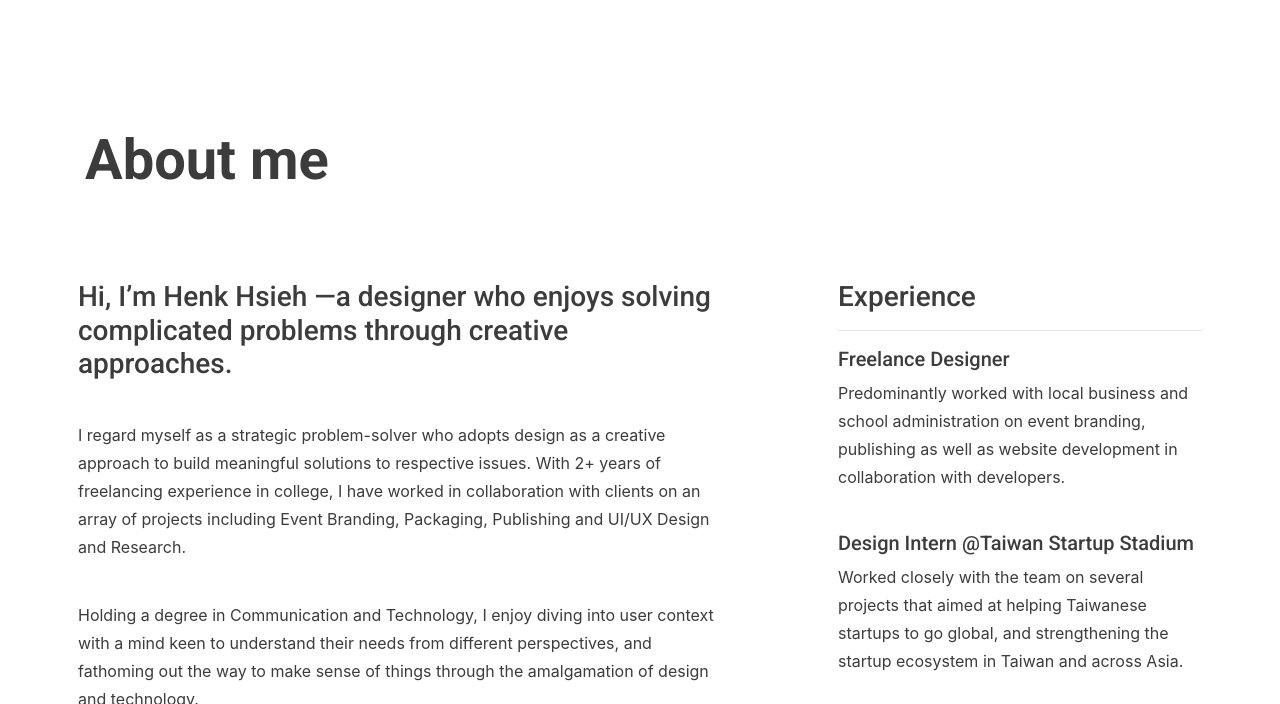
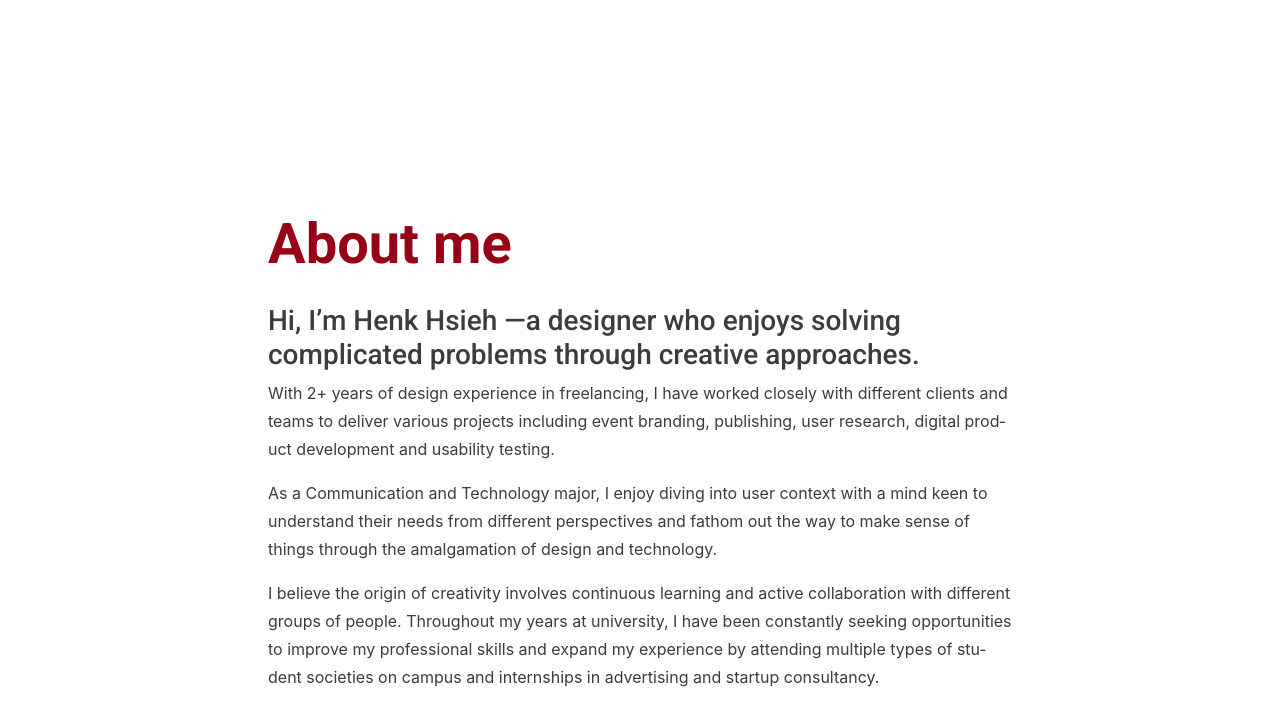
Before and after one commit to henkhsieh/HenkHsieh, a plain HTML site: page about.html in a window 1280 px wide. Shown: the part 72-776 px from the top of the page. Drawn offline with nearby package versions, Linux system fonts and the light colour scheme; files whose address does not match are found by name.

Commit message:
Add files via upload

```diff
--- a/about.html
+++ b/about.html
@@ -5,8 +5,9 @@
 
   <meta charset="utf-8">
   <meta name="viewport" content="width=device-width, initial-scale=1, shrink-to-fit=no">
-  <meta name="description" content="">
-  <meta name="author" content="">
+  <meta name="description" content="Hi, I'm Henk Hsieh. A designer who enjoys solving complicated problems through creative approaches.">
+  <meta name="author" content="Henk Hsieh">
+
 
   <title>About</title>
   <link rel = "icon" href ="images/Brand-01.png"
@@ -127,34 +128,42 @@ soooo stay tuned!!
  <!-- Hi, I'm Henk -->
 <div class="container">
 <div class="jumbotron">
-  <h1 class="display-4 animated fadeInDown delay-0.4s">About me</h1>
 </div>
 </div>
 
  <!-- About Me -->
  <div class="container">
-  <div class="row about animated fadeInDown delay-0.8s">
-   <div class=" col-lg-7 col-md-12 col-sm-12" >
-    <h3>Hi, I’m Henk Hsieh —a designer who enjoys solving complicated problems through creative approaches.</h3><br>
-    <p>I regard myself as a strategic problem-solver who adopts design as a creative approach to build meaningful solutions to respective issues. With 2+ years of freelancing experience in college, I have worked in collaboration with clients on an array of projects including Event Branding, Packaging, Publishing and UI/UX Design and Research.</p>
+  <div class="row casestudy about animated fadeInDown delay-0.8s">
+     <div class="col-lg-2 col-md-12 col-sm-12"></div>
+   <div class=" col-lg-8 col-md-12 col-sm-12">
 
-<p>Holding a degree in Communication and Technology, I enjoy diving into user context with a mind keen to understand their needs from different perspectives, and fathoming out the way to make sense of things through the amalgamation of design and technology.</p>
+     <h1 class="casestudy display-4 animated fadeInDown delay-0.8s"><span style="color:#970316">About me</span></h1>
+
+    <h3>Hi, I’m Henk Hsieh —a designer who enjoys solving complicated problems through creative approaches.</h3>
+    <p>With 2+ years of design experience in freelancing, I have worked closely with different clients and teams to deliver various projects including event branding, publishing, user research, digital product development and usability testing.</p>
+
+<p>As a Communication and Technology major, I enjoy diving into user context with a mind keen to understand their needs from different perspectives and fathom out the way to make sense of things through the amalgamation of design and technology.</p>
 
 <p>I believe the origin of creativity involves continuous learning and active collaboration with different groups of people. Throughout my years at university, I have been constantly seeking opportunities to improve my professional skills and expand my experience by attending multiple types of student societies on campus and internships in advertising and startup consultancy.</p>
 
 <p>Aside from that, my social consciousness and inquisitive mind have provided me with the attention to societal matters and the ability to get to the bottom of real-world problems. In our final year project, we tackled the unintended pregnancy issue among teenagers and young adults in Taiwan with the skills in product development and strategic communication. Successfully reached out to 17,331 unique visitors; covered by the media in Taiwan and Hong Kong.</p>
+<p>Feel free to connect me on LinkedIn and drop me a message: <a href="https://www.linkedin.com/in/henkhsieh/">https://www.linkedin.com/in/henkhsieh/</a> </p>
+    <img class="about" src="images/About/Henk.jpg">
+
    </div>
-   <div class="col-lg-1 col-md-12 col-sm-12"></div>
-   <div class="col-lg-4 col-md-12 col-sm-12">
+   <div class="col-lg-2 col-md-12 col-sm-12"></div>
+   <div class="col-lg-2 col-md-12 col-sm-12"></div>
+   <div class="col-lg-8 col-md-12 col-sm-12">
     <h3>Experience</h3>
     <hr>
     <h5>Freelance Designer</h5>
      <p> Predominantly worked with local business and school administration on event branding, publishing as well as website development in collaboration with developers.</p>
      <h5>Design Intern @Taiwan Startup Stadium</h5>
-     <p>Worked closely with the team on several projects that aimed at helping Taiwanese startups to go global, and strengthening the startup ecosystem in Taiwan and across Asia.</p>
+     <p>Worked closely with the in-house design team on event branding, digital marketing and infographic report. Constructed and managed the event site with CMS tools to assist the online campaign. Conducted content audits to improve the information architecture and user flow of the website.</p>
      <h5>UX Design Intern @Dentsu Aegis Isobar</h5>
      <p>Participated in the usability testing to understand the potential problems within the product. Conducted market research on LINE BC accounts to understand the user experience design on chatbot service platforms. Collaborated with other interns on a mock-up campaign pitch</p>
    </div>
+   <div class="col-lg-2 col-md-12 col-sm-12"></div>
  </div>
 </div>
 
```
Also changed, not shown: index.html (+3 -3 lines).
